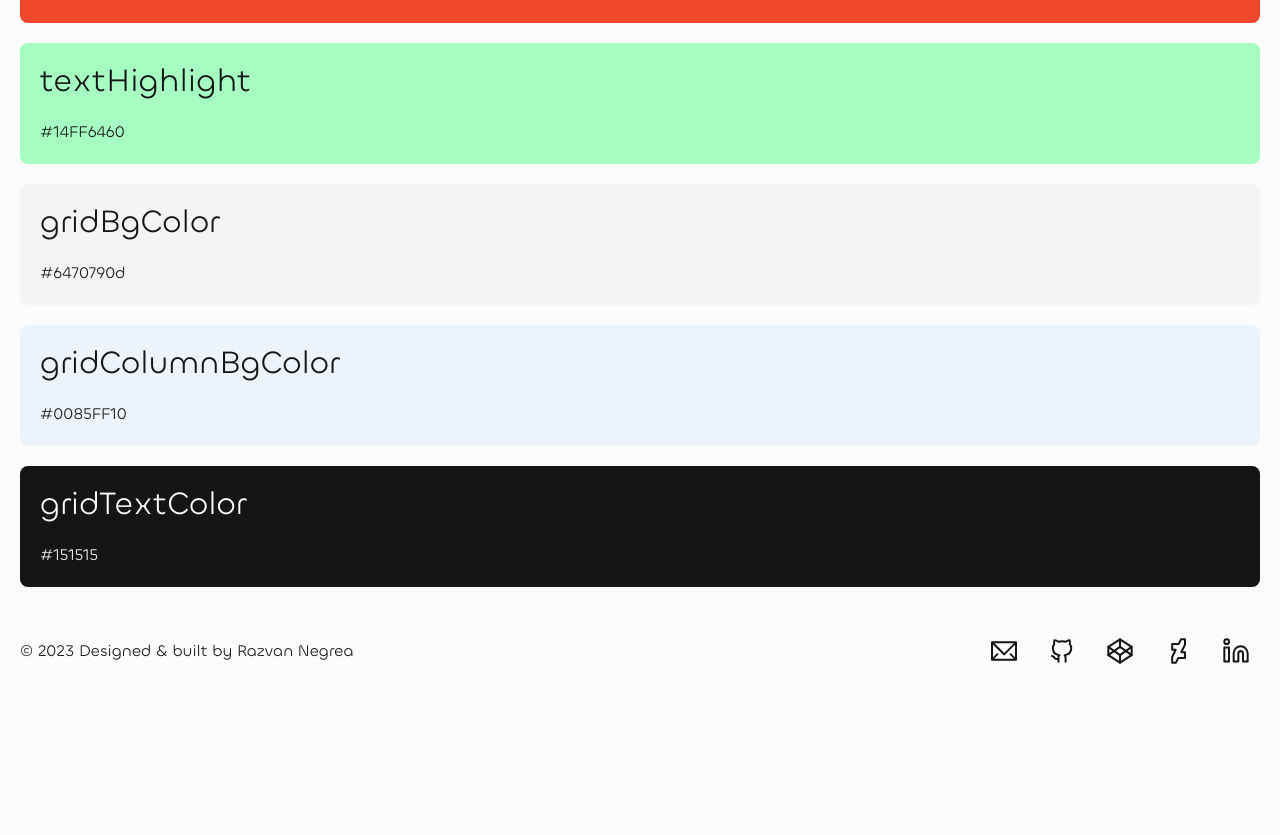
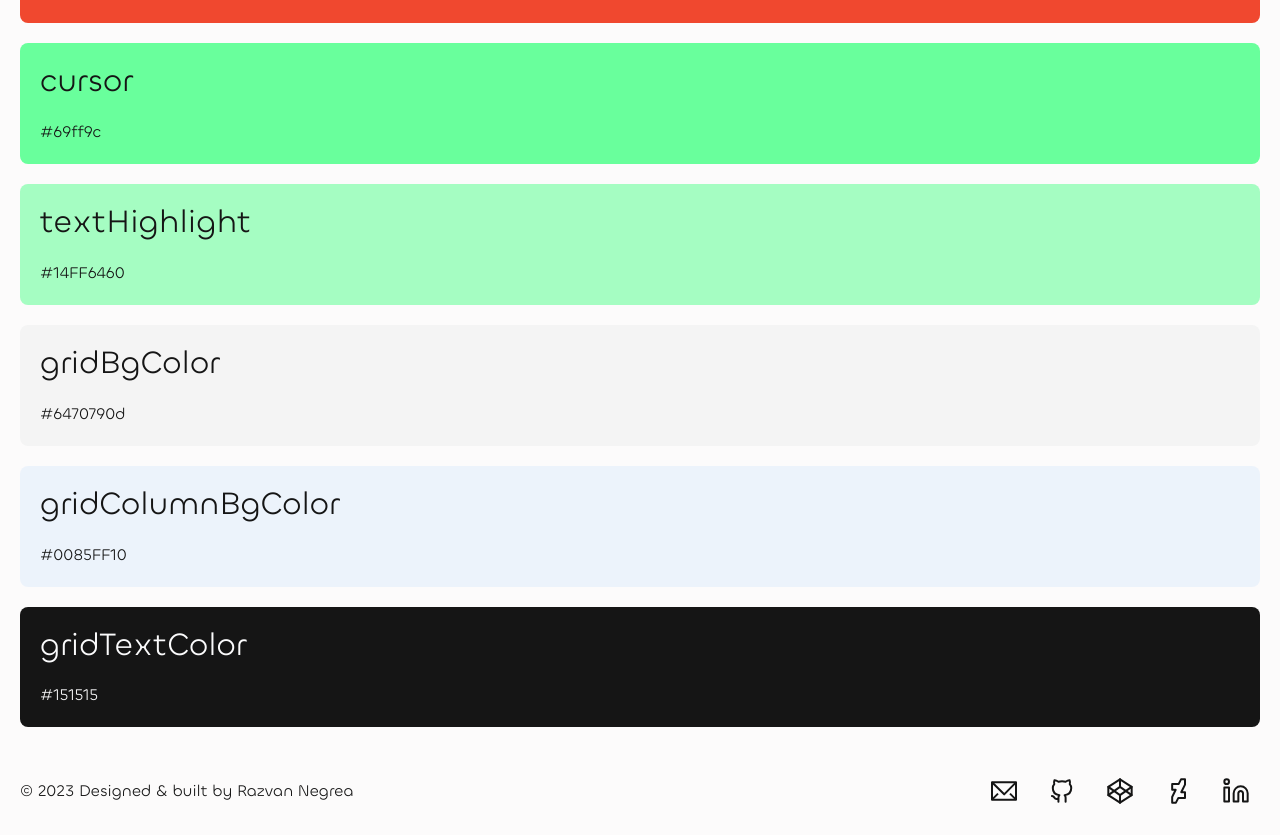
Before and after one commit to wolfpilot/wolfpilot.co, a Next.js app: page /styleguide in a window 1280 px wide. Shown: the part 3120-3955 px from the top of the page. Before the commit the page ends 3815 px from the top, so only its background shows below. Built offline with nearby package versions, Linux system fonts and the light colour scheme.

Commit message:
Add a custom cursor on mouse move

```diff
--- /dev/null
+++ b/src/components/cursor/CustomCursor.tsx
@@ -0,0 +1,42 @@
+import styled from "styled-components"
+
+// Utils
+import { useMousePosition } from "@utils/hooks/useMousePosition"
+
+// Styles
+import { zIndexes } from "@styles/zIndexes"
+
+const CustomCursor: React.FC = () => {
+  const mouseCoords = useMousePosition()
+
+  if (!mouseCoords.x || !mouseCoords.y) return null
+
+  return (
+    <Wrapper
+      style={{
+        top: mouseCoords.y,
+        left: mouseCoords.x,
+      }}
+    />
+  )
+}
+
+const Wrapper = styled.div`
+  // Only enable for hover capable devices, aka no touch
+  @media (hover: hover) {
+    position: fixed;
+    z-index: ${zIndexes.customCursor};
+    display: flex;
+    justify-content: center;
+    align-items: center;
+    width: 40px;
+    height: 40px;
+    background-color: var(--c-cursor);
+    border-radius: 50%;
+    mix-blend-mode: hue;
+    transform: translate(-50%, -50%);
+    pointer-events: none;
+  }
+`
+
+export default CustomCursor
--- a/src/components/page/PageWrapper.tsx
+++ b/src/components/page/PageWrapper.tsx
@@ -6,6 +6,7 @@ import { config as pageConfig } from "@config/page.config"
 // Components
 import SplashScreenUI from "@components/screens/SplashScreenUI"
 import PageTransitionUI from "@components/screens/PageTransitionUI"
+import CustomCursor from "@components/cursor/CustomCursor"
 
 export interface Props {
   children?: React.ReactNode
@@ -13,6 +14,7 @@ export interface Props {
 
 const PageWrapper: React.FC<Props> = ({ children }: Props) => (
   <Main>
+    {pageConfig.showCustomCursor && <CustomCursor />}
     {pageConfig.showSplashScreen && <SplashScreenUI />}
 
     <PageTransitionUI>{children}</PageTransitionUI>
--- a/src/config/page.config.ts
+++ b/src/config/page.config.ts
@@ -1,4 +1,5 @@
 export const config = {
+  showCustomCursor: true,
   showSplashScreen: true,
   hasSplashScreenPlayed: false,
 }
--- a/src/styles/base.ts
+++ b/src/styles/base.ts
@@ -110,6 +110,7 @@ export const base = css`
     --c-pageColor: ${colors.pageColor};
     --c-accent1: ${colors.accent1};
     --c-accent2: ${colors.accent2};
+    --c-cursor: ${colors.cursor};
     --c-textHighlight: ${colors.textHighlight};
     --c-gridBgColor: ${colors.gridBgColor};
     --c-gridColumnBgColor: ${colors.gridColumnBgColor};
--- a/src/styles/colors.ts
+++ b/src/styles/colors.ts
@@ -13,6 +13,7 @@ export const colors = {
   pageColor: "#FCFBFB",
   accent1: "#FF864C",
   accent2: "#F0482F",
+  cursor: "#69ff9c",
   textHighlight: "#14FF6460",
   gridBgColor: "#6470790d",
   gridColumnBgColor: "#0085FF10",
--- a/src/styles/zIndexes.ts
+++ b/src/styles/zIndexes.ts
@@ -10,4 +10,5 @@ export const zIndexes = {
   pageTransitionUI: 999,
   siteHeader: 99,
   siteNav: 98,
+  customCursor: 97,
 }
--- /dev/null
+++ b/src/utils/hooks/useMousePosition.ts
@@ -0,0 +1,30 @@
+import { useState, useEffect } from "react"
+
+export interface Coords {
+  x: number | null
+  y: number | null
+}
+
+const initialCoords: Coords = {
+  x: null,
+  y: null,
+}
+
+export const useMousePosition = () => {
+  const [coords, setCoords] = useState<Coords>(initialCoords)
+
+  useEffect(() => {
+    const updateMousePos = (e: MouseEvent) => {
+      setCoords({
+        x: e.clientX,
+        y: e.clientY,
+      })
+    }
+
+    window.addEventListener("mousemove", updateMousePos)
+
+    return () => window.removeEventListener("mousemove", updateMousePos)
+  }, [])
+
+  return coords
+}
```
Also changed, not shown: 1 other file (tests, documents, lock files or other folders).
